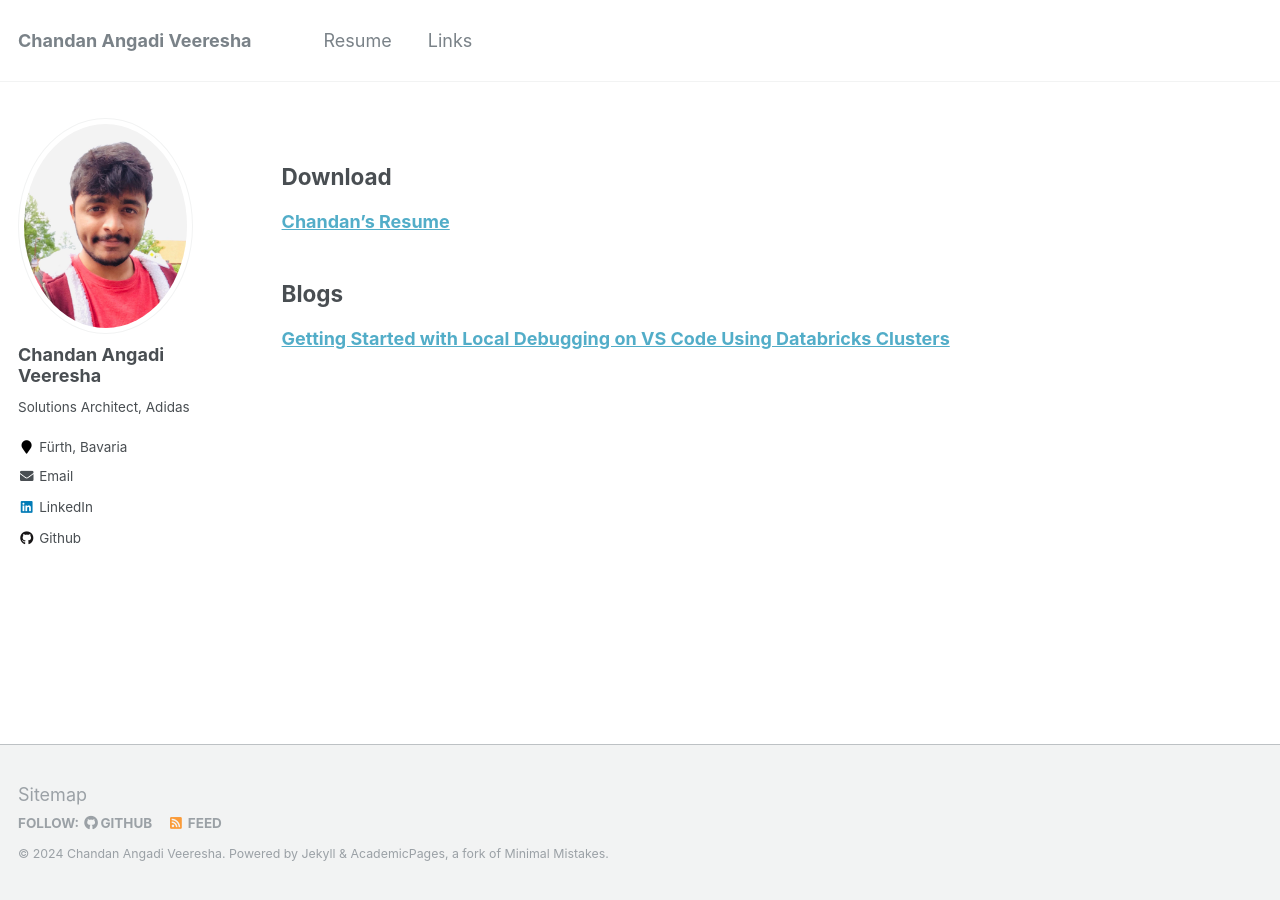
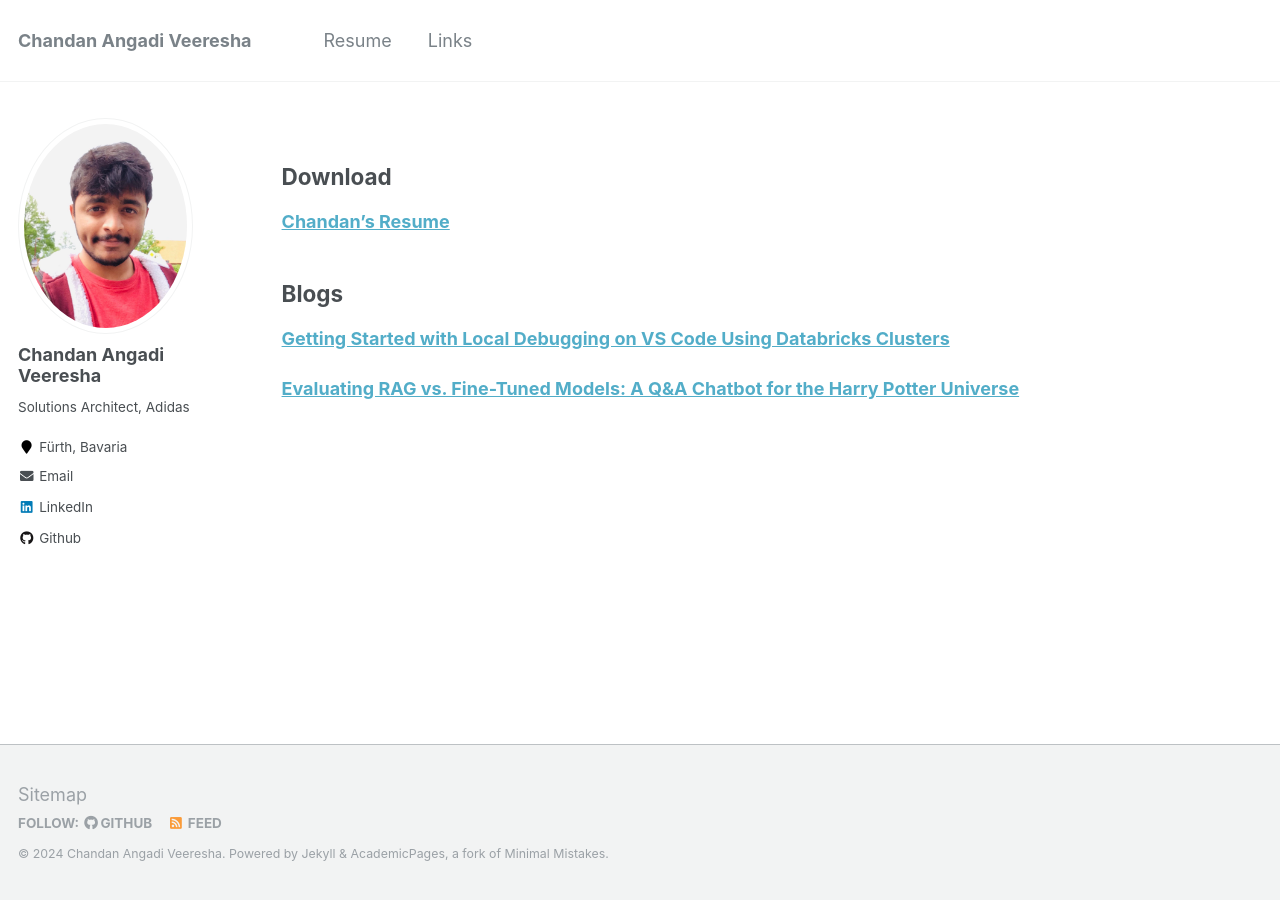
Before and after one commit to chandan-anagdi/chandanav.github.io, a Jekyll site: the page built from _pages/links.md, in a window 1280 px wide. Built offline with Jekyll 4.4.1, drawn with Linux system fonts in a browser that asks for light colours.

Commit message:
new blog entry

```diff
--- a/_pages/links.md
+++ b/_pages/links.md
@@ -11,3 +11,5 @@ redirect_from:
 
 ## Blogs
 **[Getting Started with Local Debugging on VS Code Using Databricks Clusters](https://medium.com/@chandanav8421/getting-started-with-local-debugging-on-vs-code-using-databricks-clusters-for-macos-919f0f2669e8)**
+
+**[Evaluating RAG vs. Fine-Tuned Models: A Q&A Chatbot for the Harry Potter Universe](https://medium.com/@chandanav8421/evaluating-rag-vs-fine-tuned-models-a-q-a-chatbot-for-the-harry-potter-universe-d3197fc53ae7)**
```
